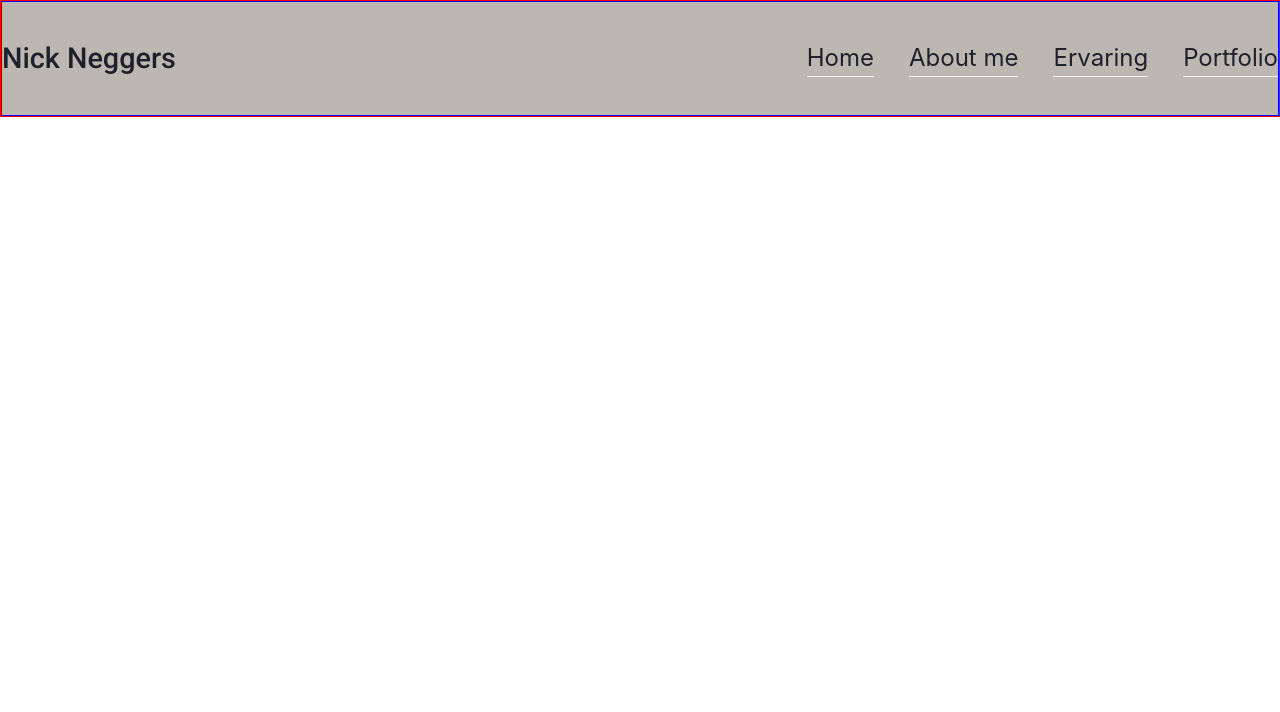
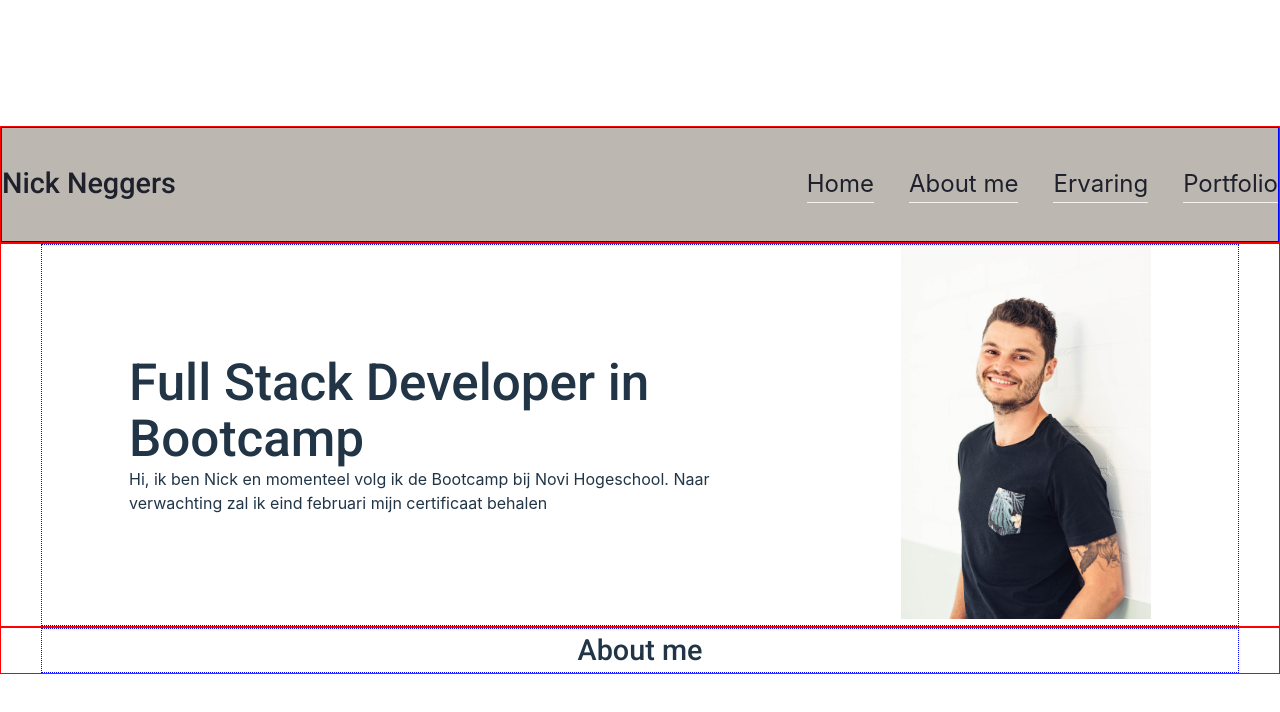
Before and after one commit to NickN1994/website-resume, a React (Vite) app: page / in a window 1280 px wide. Shown: the top 712 px of the page. Built offline with nearby package versions, Linux system fonts and the light colour scheme.

Commit message:
begin gemaakt voorstellen

```diff
--- a/src/App.css
+++ b/src/App.css
@@ -54,23 +54,3 @@ html {
   font-weight: 300;
   color: #BCB8B1;
 }
-
-.outer-container {
-  display: flex;
-  flex-direction: row;
-  justify-content: center;
-  align-items: center;
-  width: 100vw;
-  border: 1px solid red;
-}
-
-.inner-container {
-  flex-basis: 1400px;
-  flex-grow: 0;
-  flex-shrink: 1;
-  display: flex;
-  flex-direction: column;
-  margin: 0 40px 0 40px;
-  align-items: center;
-  border: 1px dotted blue;
-}
--- a/src/App.jsx
+++ b/src/App.jsx
@@ -1,6 +1,7 @@
 import {Routes, Route} from 'react-router-dom'
 import './App.css'
 import Navigation from "./components/Navigation.jsx";
+import Home from "./pages/Home/Home.jsx";
 
 function App() {
 
@@ -8,14 +9,14 @@ function App() {
   return (
     <>
       <Navigation/>
-        <body>
+        <main>
       <Routes>
-        {/*<Route path="/" element={<Home/>}/>*/}
+        <Route path="/" element={<Home/>}/>
         {/*Dan de about me, dan over werkervaring. Begon als zorgboer, daarna kindercoaching en coaching, geven van opleiding*/}
         {/*  foto slider maken waarbij foto's laat zien van mij voor een hele zaal en van mijn carriere*/}
         {/*  dan vertellen over waarom de switch maken naar iets anders */}
       </Routes>
-        </body>
+        </main>
     </>
   )
 }
--- a/src/components/Navigation.css
+++ b/src/components/Navigation.css
@@ -1,5 +1,14 @@
 header {
     background: #BCB8B1;
+}
+
+.outer-container-nav {
+    display: flex;
+    flex-direction: row;
+    justify-content: center;
+    align-items: center;
+    width: 100vw;
+    border: 1px solid red;
 }
 
 nav {
--- a/src/components/Navigation.jsx
+++ b/src/components/Navigation.jsx
@@ -3,7 +3,7 @@ import './Navigation.css'
 
 function Navigation() {
     return (
-        <header className='outer-container'>
+        <header className='outer-container-nav'>
             <nav>
                 <div>
                     <h2>Nick Neggers</h2>
--- a/src/pages/Home/Home.css
+++ b/src/pages/Home/Home.css
@@ -0,0 +1,74 @@
+header {
+    background: #BCB8B1;
+}
+
+.outer-container-nav {
+    display: flex;
+    flex-direction: row;
+    justify-content: center;
+    align-items: center;
+    width: 100vw;
+    border: 1px solid red;
+}
+
+ul {
+    display: flex;
+    flex-direction: row;
+    justify-content: flex-end;
+    align-items: center;
+    gap: 35px;
+    list-style: none;
+    color: #1E212B;
+    font-size: 1.5em;
+
+}
+
+ul li {
+    border-bottom: 1px solid #F4F3EE;
+}
+
+nav h2 {
+    color: #1E212B;
+
+}
+
+.outer-container {
+    display: flex;
+    flex-direction: row;
+    justify-content: center;
+    align-items: center;
+    width: 100vw;
+    border: 1px solid red;
+}
+
+.inner-container {
+    flex-basis: 1400px;
+    flex-grow: 0;
+    flex-shrink: 1;
+    display: flex;
+    flex-direction: column;
+    margin: 0 40px 0 40px;
+    align-items: center;
+    border: 1px dotted blue;
+}
+
+/*voorstellen*/
+
+.column {
+    display: flex;
+    flex-direction: row;
+    justify-content: space-around;
+    align-items: center;
+}
+
+.column-one {
+    width: 50%;
+}
+
+.photoBox {
+    width: 250px;
+}
+
+.fotoNick {
+    width: 100%;
+}
--- a/src/pages/Home/Home.jsx
+++ b/src/pages/Home/Home.jsx
@@ -0,0 +1,40 @@
+import "./Home.css"
+import fotoNick from "./assets/VanuitHartEnZiel-230.jpg"
+
+function Home () {
+
+    return (
+        <>
+            <div className='outer-container'>
+                <div className='inner-container'>
+                    <section className='column'>
+                        <div className='column-one'>
+                            <h1>Full Stack Developer in Bootcamp</h1>
+                            <p>Hi, ik ben Nick en momenteel volg ik de Bootcamp bij Novi Hogeschool.
+                                Naar verwachting zal ik eind februari mijn certificaat behalen</p>
+                        </div>
+                        <div>
+                            <div className='photoBox'>
+                            <img src={fotoNick} alt="foto van nick" className='fotoNick'/>
+                            </div>
+                        </div>
+                    </section>
+                </div>
+            </div>
+
+            <div className='outer-container'>
+                <div className='inner-container'>
+                    <section>
+                        <h2>About me</h2>
+                    </section>
+
+
+                </div>
+
+            </div>
+
+        </>
+    )
+}
+
+export default Home;
```
Also changed, not shown: src/pages/Home/assets/VanuitHartEnZiel-230.jpg (added), 1 other file (tests, documents, lock files or other folders).
